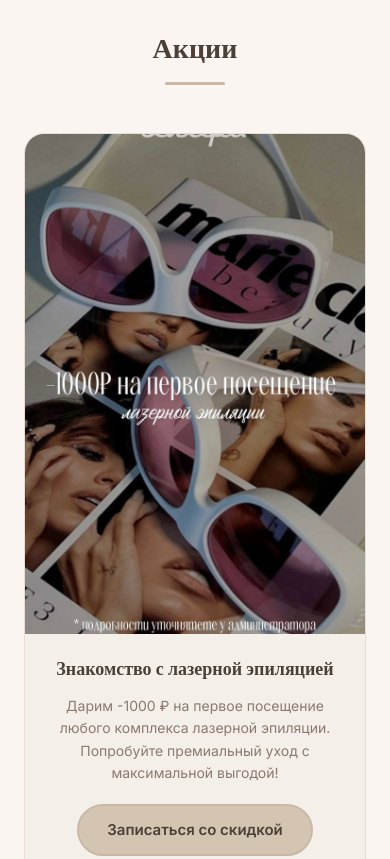
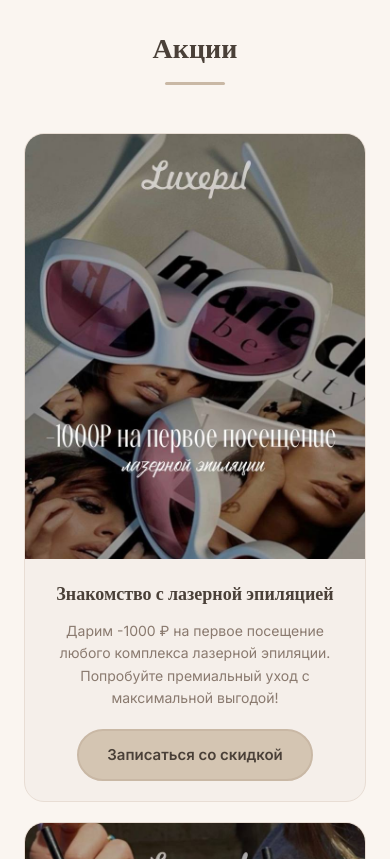
Before and after one commit to arseser/luxepil-site, a website: page public/index.html in a window 390 px wide. Shown: the part 3340-4199 px from the top of the page. Drawn offline with nearby package versions, Linux system fonts and the light colour scheme; no server answers; a web font is replaced by a local one.

Commit message:
Adjust aspect ratio for promo card images
Updated aspect ratio for promo card images to improve visibility.

```diff
--- a/public/css/style.css
+++ b/public/css/style.css
@@ -359,10 +359,10 @@ body {
   border-color: #C9B8A5;
 }
 
-/* Вертикальное фото акции (680×1000) */
+/* Вертикальное фото акции: верх виден, низ чуть обрезается */
 .promo-card__image {
   width: 100%;
-  aspect-ratio: 680 / 1000;
+  aspect-ratio: 680 / 850;    /* чуть ниже 1000, обрежется низ */
   background: #E8DDD4;
   overflow: hidden;
   flex-shrink: 0;
@@ -372,6 +372,7 @@ body {
   width: 100%;
   height: 100%;
   object-fit: cover;
+  object-position: center top;   /* верх всегда виден */
   display: block;
   transition: transform 0.6s ease;
 }
@@ -1180,7 +1181,7 @@ body {
     gap: 20px;
   }
   .promo-card__image {
-    aspect-ratio: 680 / 1000;
+    aspect-ratio: 680 / 850;
   }
   .promo-card__body {
     padding: 20px;
```
